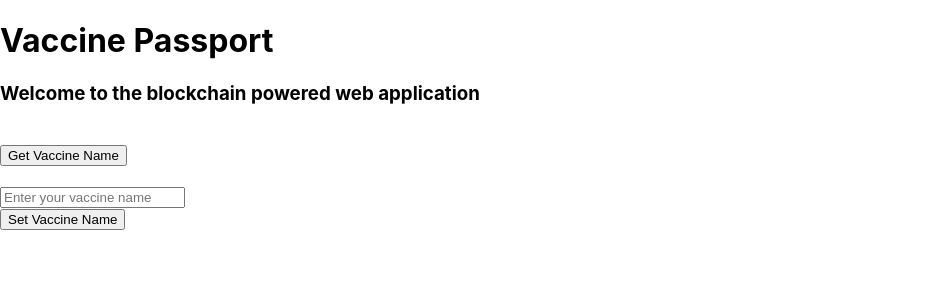
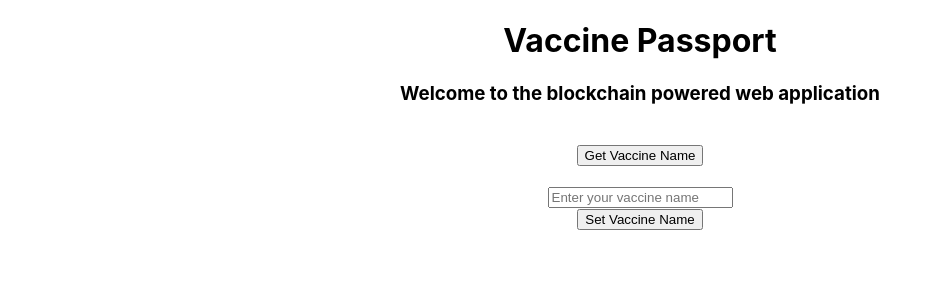
Before and after one commit to toha87/vaccine-passport, a React (Create React App) app: page / in a window 1280 px wide. Shown: the top 300 px of the page, without its empty margins (0-942 px from the left). Built offline with nearby package versions, Linux system fonts and the light colour scheme.

Commit message:
Change styling

```diff
--- a/src/App.js
+++ b/src/App.js
@@ -61,14 +61,14 @@ function App() {
   }
 
   return (
-    <div className="App">
+    <div className="App" style={{textAlign: 'center'}}>
       <h1>Vaccine Passport</h1>
       <h3>Welcome to the blockchain powered web application</h3>
       <br/>
       <button onClick={fetchVaccineName}>Get Vaccine Name</button>
       <br/>
       {
-        vaccineName && <h3>Latest Vaccine Name: {vaccineName}</h3>
+        vaccineName && <h4>Latest Vaccine Name: {vaccineName}</h4>
       }
       <br/>
       <input
```
